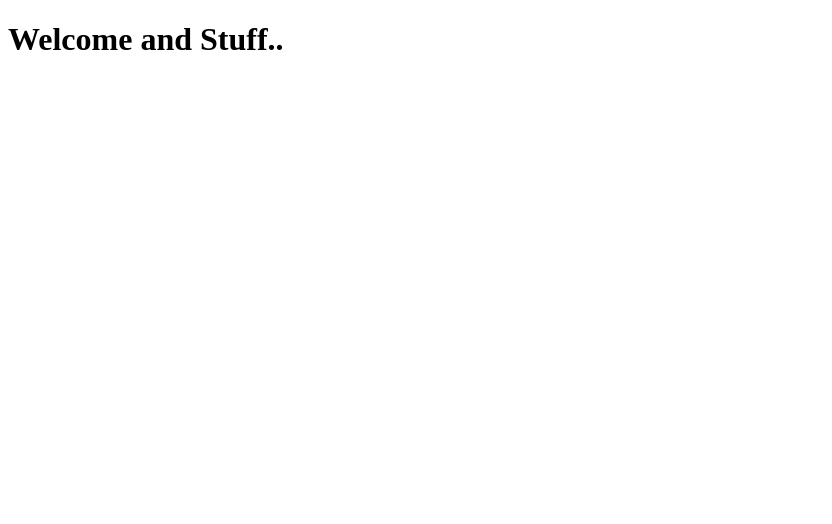
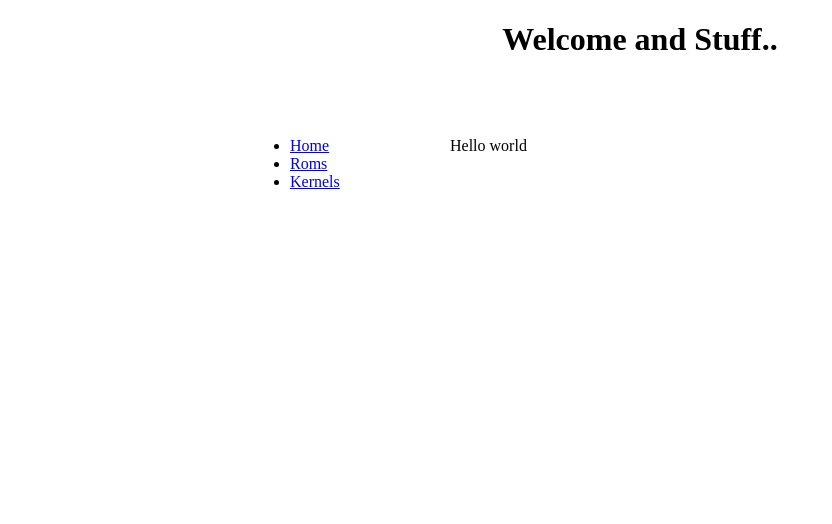
Before and after one commit to bcnice20/bcnice20.github.com, a plain HTML site: page index.html in a window 1280 px wide. Shown: the whole page, without its empty margins (0-832 px from the left). Drawn offline with nearby package versions, Linux system fonts and the light colour scheme.

Commit message:
just playin around

```diff
--- /dev/null
+++ b/css/app.css
@@ -0,0 +1,28 @@
+#container {
+	width: 780px;
+	height: auto;
+	margin: auto;
+}
+
+#banner {
+	text-align: center;
+	width: 780px;
+	height: 100px;
+}
+
+#sidebar {
+	width: 200px;
+	height: auto;
+	float: left;
+}
+
+#content {
+	width: 580px;
+	height: 400px;
+	float: right;
+}
+
+#footer {
+	width: 780px;
+	height: 100px;
+}
--- a/index.html
+++ b/index.html
@@ -5,13 +5,30 @@
 
 	<title>Github Page</title>
 
-	<script type="text/javascript" src='js/less-1.1.3.min.js'></script>
-	<link rel="stylesheet/less" href="css/app.less" type="text/css" />
+	<link rel="stylesheet" href="css/app.css" type="text/css" />
 	<script type="text/javascript" src='js/coffee-script.js'></script>
+	<script type="text/javascript" src='https://ajax.googleapis.com/ajax/libs/jquery/1.6.4/jquery.min.js'></script>
 </head>
 <body>
-	<h1 id="heading">Welcome and Stuff..</h1>
+	<div id="container">
+		<div id="banner"><h1>Welcome and Stuff..</h1></div>
+		<div id="sidebar"></div>
+		<div id="content"></div>
+		<div id="footer"></div>
+	</div>
 
-	<script type="text/javascript" src='https://ajax.googleapis.com/ajax/libs/jquery/1.6.4/jquery.min.js'></script>
+	<script type="text/coffeescript">
+		list = '''
+					 <ul>
+					   <li><a href='/'>Home</a></li>
+				     <li><a href='/roms'>Roms</a></li>
+				     <li><a href='/kernels'>Kernels</a></li>
+					 </ul>
+					 '''
+
+		$('<p>Hello world</p>').appendTo('#content')
+		$(list).appendTo('#sidebar')
+
+	</script>
 </body>
 </html>
```
Also changed, not shown: css/app.less (deleted).
